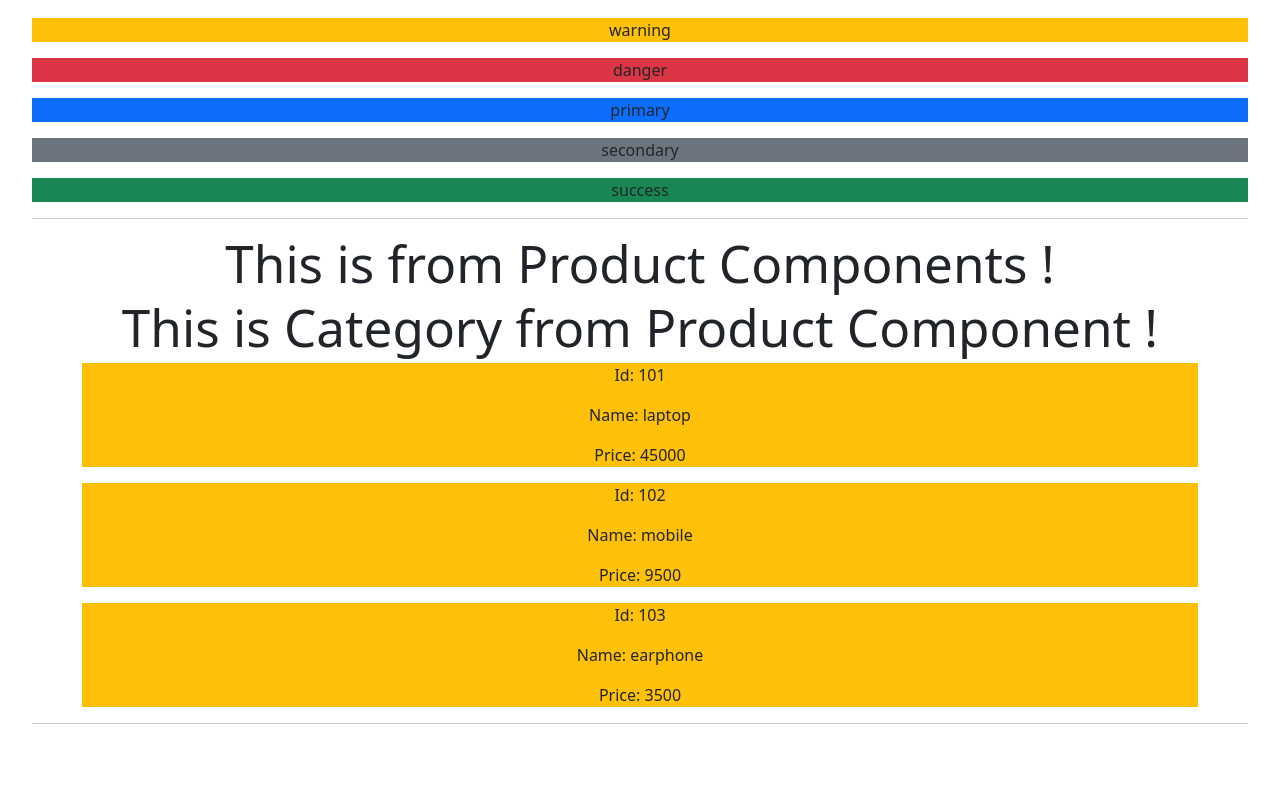
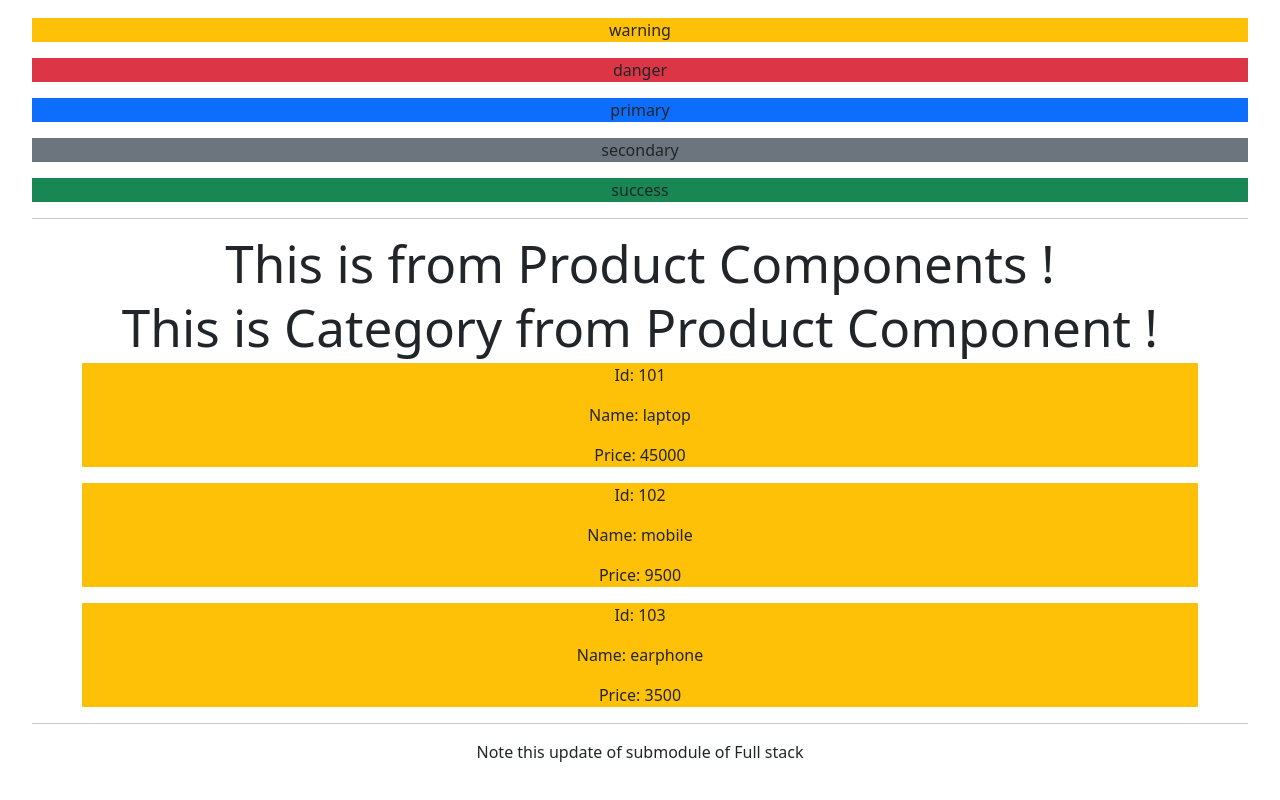
Before and after one commit to Akshaygohrava/React-Essentials, a React (Vite) app: page / in a window 1280 px wide. Shown: the part 1024-1824 px from the top of the page. Before the commit the page ends 1796 px from the top, so only its background shows below. Built offline with nearby package versions, Linux system fonts and the light colour scheme.

Commit message:
initial commit

```diff
--- a/src/App.jsx
+++ b/src/App.jsx
@@ -11,7 +11,7 @@ function App() {
       <hr />
 
 
-
+      <p>Note this update of submodule of Full stack</p>
     </>
   )
 }
```
